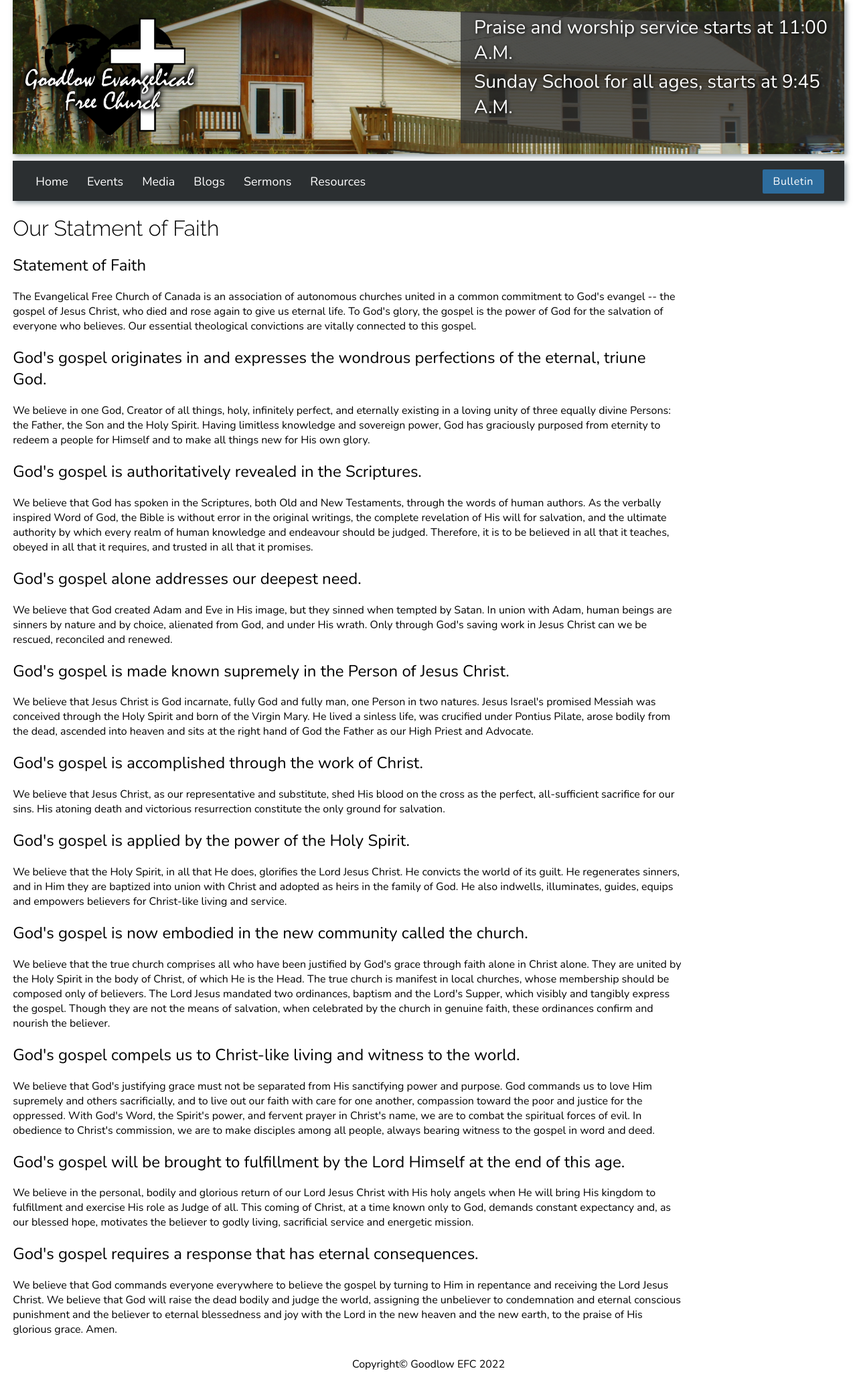
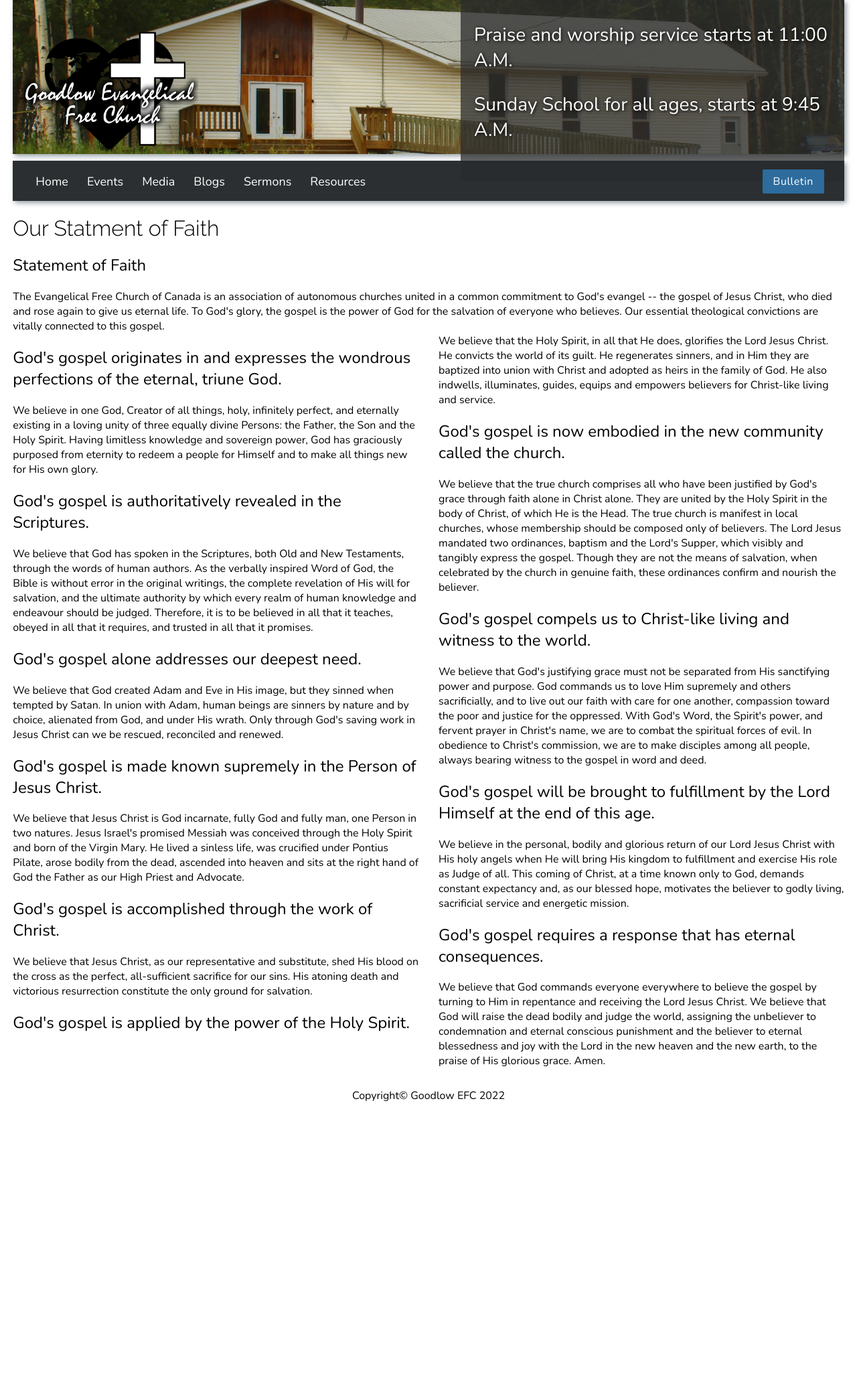
Before and after one commit to OwenRempel/GoodlowEFC, a PHP site: page /stat in a window 1280 px wide. Shown: the whole page at 67% size. After the commit the page ends 1644 px from the top, so only its background shows below. Run offline with PHP 8.4, Linux system fonts and the light colour scheme.

Commit message:
Still tweaking the statments page

```diff
--- a/Views/stat.html
+++ b/Views/stat.html
@@ -6,6 +6,7 @@
         God's glory, the gospel is the power of God for the salvation of everyone who believes. Our essential
         theological convictions are vitally connected to this gospel. </p>
 
+    <div class="stat-item">
         <h2>God's gospel originates in and expresses the wondrous perfections of the eternal, triune God.</h2>
 
         <p>We believe in one God, Creator of all things, holy, infinitely perfect, and eternally existing in a
@@ -81,3 +82,5 @@
             blessedness and joy with the Lord in the new heaven and the new earth, to the praise of His glorious grace.
             Amen. </p>
     </div>
+
+</div>
--- a/css/main.css
+++ b/css/main.css
@@ -438,7 +438,7 @@ audio::-webkit-media-controls-enclosure{
   align-items: flex-end;
 }
 
-.weekly-event h2,h3{
+.weekly-event h2, .weekly-event h3{
   margin: 0px;
   padding-bottom: 5px;
 }
@@ -537,8 +537,13 @@ audio::-webkit-media-controls-enclosure{
 /*/////////// CSS For statment of faith Page/////////*/
 
 .Statements{
-  width: min(100%, 1000px);
+  width: min(100%, 1500px);
+}
+
+.stat-item{
   columns: auto;
+  column-gap: 30px;
+  column-width: 500px;
 }
 
 /*/////////// CSS For sermons Page/////////*/
```
Lines whose indentation alone changed are shown as unchanged.
